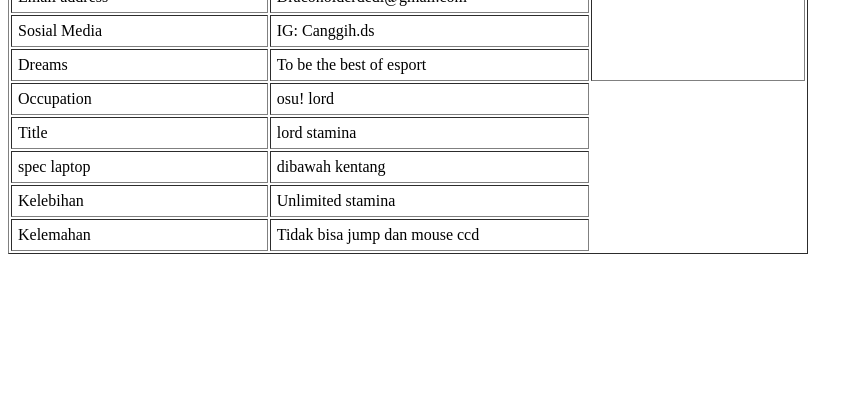
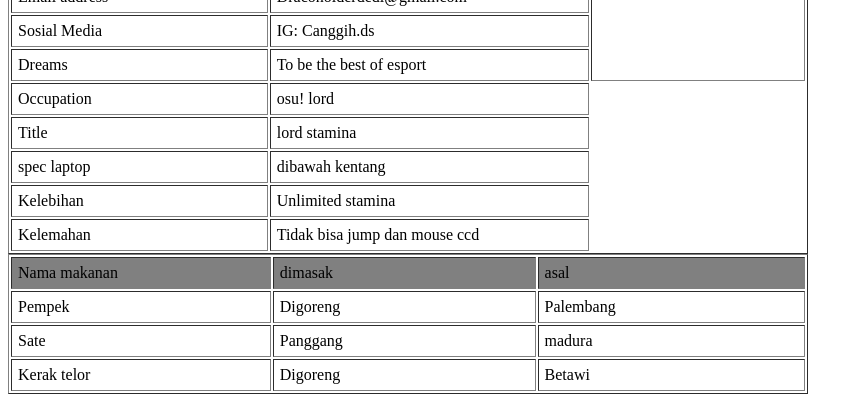
Before and after one commit to koeserah/branch.html, a plain HTML site: page index.html in a window 1280 px wide. Shown: the part 428-822 px from the top of the page, without its empty margins (0-863 px from the left). Before the commit the page ends 800 px from the top, so only its background shows below. Drawn offline with Linux system fonts and the light colour scheme.

Commit message:
update index

```diff
--- a/index.html
+++ b/index.html
@@ -81,4 +81,25 @@
             <td>Tidak bisa jump dan mouse ccd</td>
         </tr>
     </table>
+
+    <table border="1" cellspacing="2" cellpadding="6" align="left" width="800">
+        <tr align="left" bgcolor="grey">
+            <td width="500">Nama makanan</td>
+            <td width="500">dimasak</td>
+            <td width="500">asal</td>
+        <tr>
+            <td>Pempek</td>
+            <td>Digoreng</td>
+            <td>Palembang</td>
+        </tr>
+        <tr>
+            <td>Sate</td>
+            <td>Panggang</td>
+            <td>madura</td>
+        </tr>
+        <tr>
+            <td>Kerak telor</td>
+            <td>Digoreng</td>
+            <td>Betawi</td>
+        </tr>
 </html>
```
